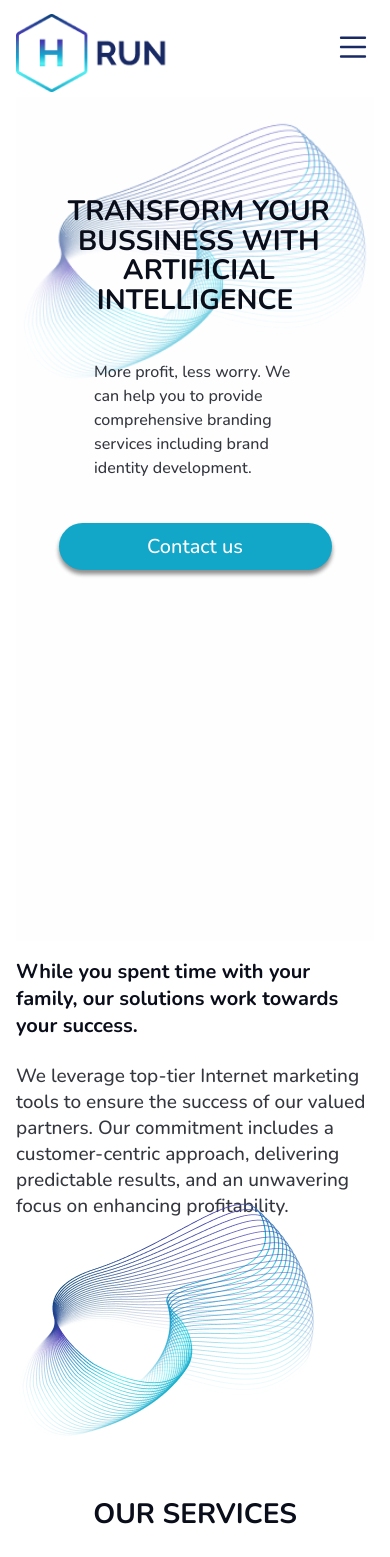
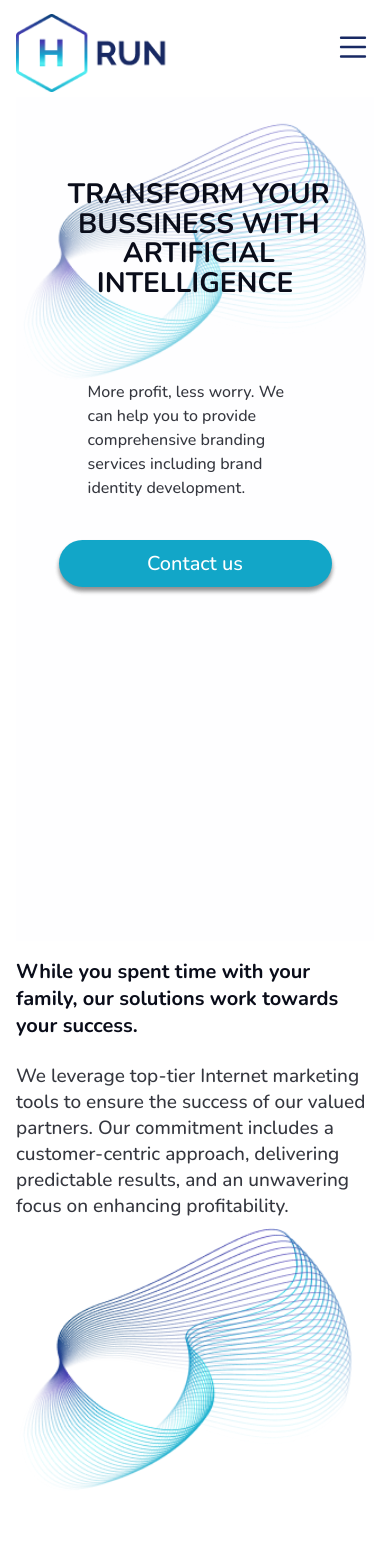
Before and after one commit to DariaBatiuk/HRUN-website-react, a React (Create React App) app: page / in a window 390 px wide. Shown: the top 1557 px of the page. Built offline with nearby package versions, Linux system fonts and the light colour scheme.

Commit message:
added dekstop +mobile img to promo page

```diff
--- a/src/Pages/About/index.css
+++ b/src/Pages/About/index.css
@@ -127,6 +127,7 @@
   }
 	.team__section{
 		margin-top: 24px;
+		justify-content: center;
 	}
   .team__img {
     margin-bottom: 12px;
--- a/src/сomponents/approachSection/Approach.js
+++ b/src/сomponents/approachSection/Approach.js
@@ -1,23 +1,35 @@
-import React from 'react';
+import React, { useState, useEffect } from 'react';
 import './index.css';
 import img2 from '../../img/promo__page_img/Img2.png';
 import img2_mobile from '../../img/promo__page_img/Img2_mobile.png';
 
+function Approach() {
+  const [windowWidth, setWindowWidth] = useState(window.innerWidth);
 
-function Approach() {
+  useEffect(() => {
+    const handleResize = () => {
+      setWindowWidth(window.innerWidth);
+    };
+
+    window.addEventListener('resize', handleResize);
+    return () => window.removeEventListener('resize', handleResize);
+  }, []);
+
+  const imageSource = windowWidth >= 425 ? img2 : img2_mobile; // предполагаем, что 768px - это пороговое значение для мобильных устройств
+
   return (
     <div>
       <section className="approach">
         <div className="approach__wrapper">
           <h2 className="approach__title h2">
-					While you spent time with your family, our solutions work towards your success.
+            While you spent time with your family, our solutions work towards your success.
           </h2>
           <p className="p1">
             We leverage top-tier Internet marketing tools to ensure the success of our valued partners. Our commitment includes a customer-centric approach, delivering predictable results, and an unwavering focus on enhancing profitability.
           </p>
-					<img src={img2_mobile} alt={img2_mobile} className="img2_mobile" />
+        </div>
+				<img src={imageSource} alt="Approach" className="img2" />
 
-        </div>
       </section>
     </div>
   );
--- a/src/сomponents/approachSection/index.css
+++ b/src/сomponents/approachSection/index.css
@@ -1,10 +1,19 @@
+.approach{
+	display: flex;
+}
 .approach__wrapper {
   width: 50%;
 }
 .approach__title {
   margin-bottom: 45px;
 }
+.img2{
+	margin-top: -5%;
+}
 @media only screen and (max-width: 425px) {
+	.approach{
+		flex-direction: column;
+	}
 	.approach__wrapper{
 		width: 100%;
 		position: relative;
@@ -15,8 +24,5 @@
     line-height: normal;
 		margin-bottom: 24px;
   }
-	.img2_mobile{
-		position: absolute;
-    top: 85%;
-	}
+
 }
--- a/src/сomponents/promoSection/PromoSection.js
+++ b/src/сomponents/promoSection/PromoSection.js
@@ -1,16 +1,24 @@
-import React, { useState } from 'react';
+import React, { useState, useEffect } from 'react';
 import "./index.css";
 import PrimaryBtn from "../primaryBtn/PrimaryBtn";
 import ContactWindow from '../contactWindow/ContactWindow';
 import img1_mobile from '../../img/promo__page_img/Group_mobile.png';
 import img1 from '../../img/promo__page_img/Group.png';
-import img3 from '../../img/promo__page_img/Img3.png';
-
 
 function PromoSection() {
-	const [isContactWindowVisible, setContactWindowVisibility] = useState(false);
+  const [isContactWindowVisible, setContactWindowVisibility] = useState(false);
+  const [windowWidth, setWindowWidth] = useState(window.innerWidth);
 
-	const handleContactBtnClick = () => {
+  useEffect(() => {
+    const handleResize = () => {
+      setWindowWidth(window.innerWidth);
+    };
+
+    window.addEventListener('resize', handleResize);
+    return () => window.removeEventListener('resize', handleResize);
+  }, []);
+
+  const handleContactBtnClick = () => {
     setContactWindowVisibility(true);
   };
 
@@ -18,21 +26,23 @@ function PromoSection() {
     setContactWindowVisibility(false);
   };
 
+  const imageSource = windowWidth >= 425 ? img1 : img1_mobile;
+
   return (
     <div className="promo">
       <div className="promo__wrapper">
-			<img src={img1_mobile} alt={img1_mobile} className="img1" />
+        <img src={imageSource} alt="Promo" className="img1" />
         <h1 className="h1 promo__header">
           <span className="promo__title">TRANSFORM YOUR</span>
           <span className="promo__title">BUSSINESS WITH</span>
           <span className="promo__title">ARTIFICIAL INTELLIGENCE</span>
         </h1>
         <p className="promo__descr p1">
-				More profit, less worry. We can help you to provide comprehensive branding services including brand identity development.
+          More profit, less worry. We can help you to provide comprehensive branding services including brand identity development.
         </p>
       </div>
       <PrimaryBtn className="promo__btn" onClick={handleContactBtnClick} />
-			{isContactWindowVisible && <ContactWindow onClose={handleContactWindowClose} />}
+      {isContactWindowVisible && <ContactWindow onClose={handleContactWindowClose} />}
     </div>
   );
 }
--- a/src/сomponents/promoSection/index.css
+++ b/src/сomponents/promoSection/index.css
@@ -6,11 +6,16 @@
 
 }
 .promo__wrapper {
+	position: relative;
   display: flex;
   width: 1155px;
   flex-direction: column;
   justify-content: center;
   margin: 0 auto;
+}
+.promo__header{
+	position: absolute;
+	top: 15%;
 }
 h1 span:nth-child(1)::before {
   content: "\00a0"; /* Неразрывный пробел */
@@ -77,7 +82,7 @@ span {
     margin-left: 0 !important; /* Отступ для третьей строки после <br> */
   }
 	.promo__header{
-		top: -183px !important;
+		top: 83px !important;
 	}
   .promo__descr {
     margin-left: 20%;
@@ -85,8 +90,8 @@ span {
     line-height: 24px;
     width: 210px;
     margin-bottom: 40px;
-		position: absolute;
-    top: 360px;
+		/* position: absolute;
+    top: 360px; */
   }
   .promo__btn {
     display: block;
--- a/src/сomponents/serviceSection/ServiceSection.js
+++ b/src/сomponents/serviceSection/ServiceSection.js
@@ -1,14 +1,29 @@
-import React from "react";
+import React, { useState, useEffect } from "react";
 import "./index.css";
 import arrow from "../../icons/arrow-top-right.svg";
 import { Link } from "react-router-dom";
+import img3 from '../../img/promo__page_img/Img3.png';
 import img3_mobile from '../../img/promo__page_img/Img3_mobile.png';
 
 function ServiceSection() {
+  const [windowWidth, setWindowWidth] = useState(window.innerWidth);
+
+  useEffect(() => {
+    const handleResize = () => {
+      setWindowWidth(window.innerWidth);
+    };
+
+    window.addEventListener('resize', handleResize);
+    return () => window.removeEventListener('resize', handleResize);
+  }, []);
+
+  const imageSource = windowWidth >= 768 ? img3 : img3_mobile; // предполагаем, что 768px - это пороговое значение для мобильных устройств
+
   return (
     <section className="serviceSection">
       <div className="h1">OUR SERVICES</div>
       <div className="service__wrapper">
+			<img src={imageSource} alt="Service" className="img3" />
         <div className="service__descr">
           <p className="p1">
             At our company, we cater to businesses of all sizes,
@@ -41,7 +56,6 @@ function ServiceSection() {
             </Link>
           </ul>
         </div>
-				<img src={img3_mobile} alt={img3_mobile} className="img3_mobile" />
       </div>
     </section>
   );
--- a/src/сomponents/serviceSection/index.css
+++ b/src/сomponents/serviceSection/index.css
@@ -33,10 +33,10 @@
 }
 @media only screen and (max-width: 425px) {
 	.serviceSection{
-		margin-top: 276px;
+		margin-top: 60px;
 	}
 	.service__wrapper{
-		flex-direction: column;
+		flex-direction: column-reverse;
 	}
 	.service__descr{
 		width: 100%;
```
